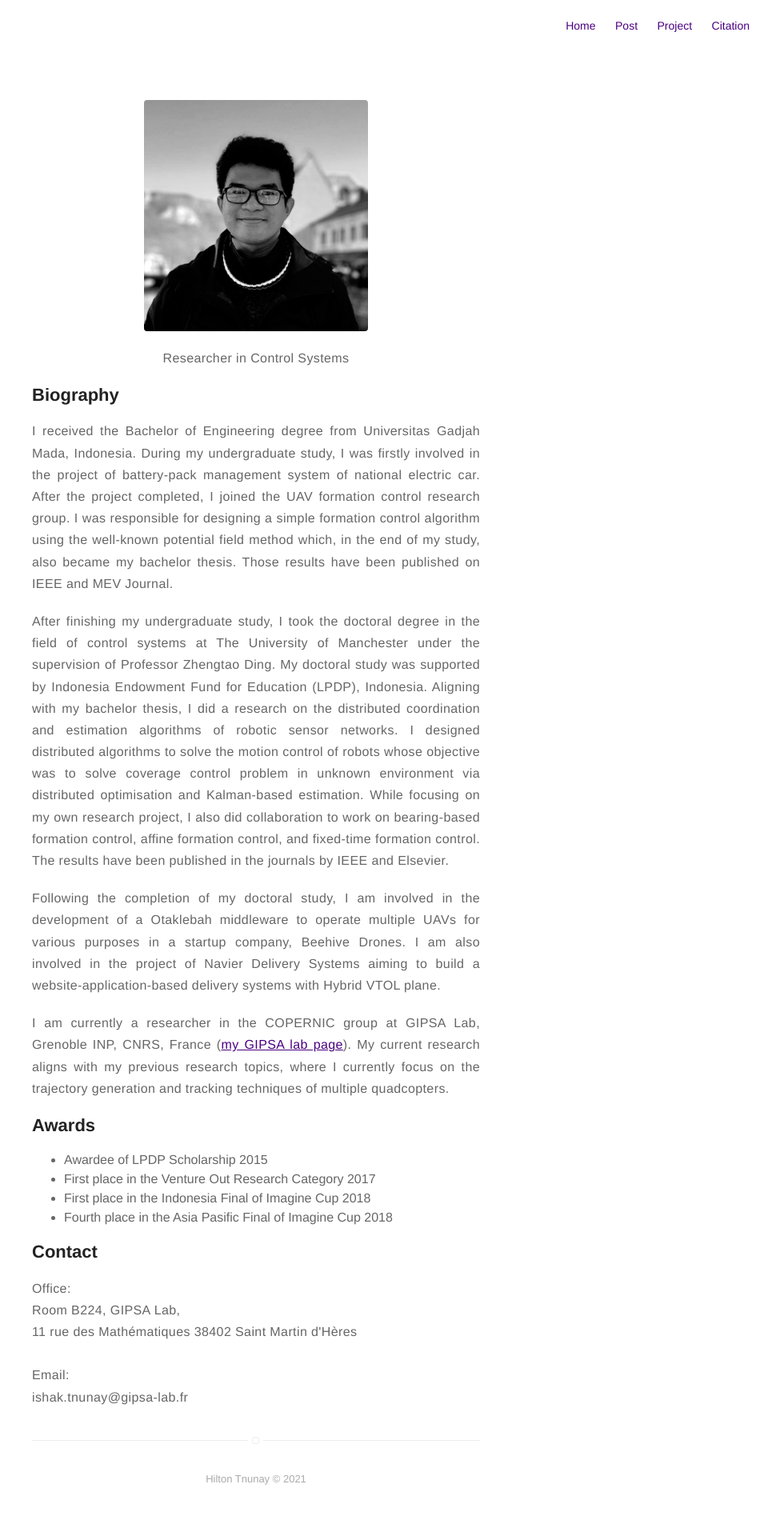
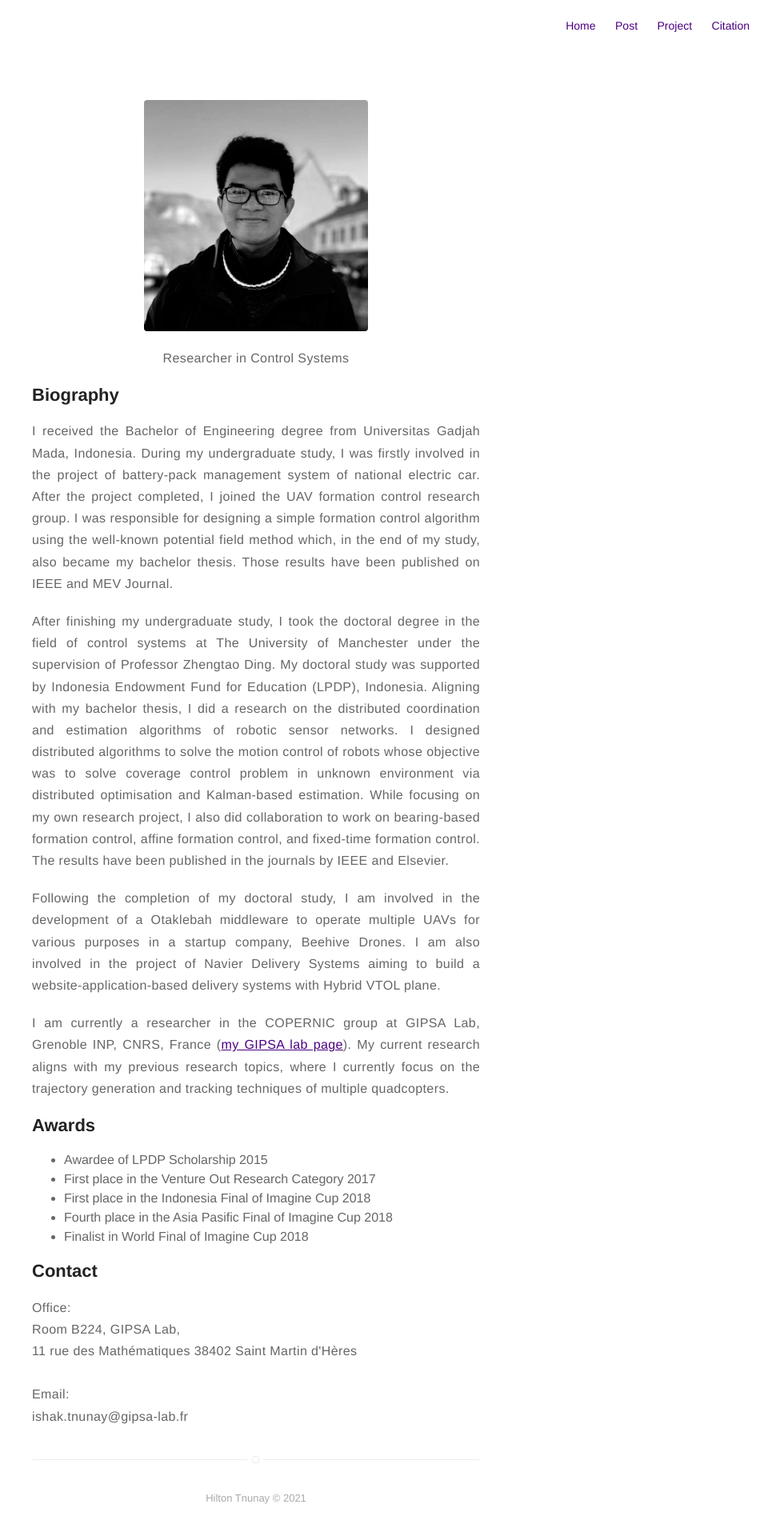
Before and after one commit to tnunay/tnunay.github.io, a Jekyll site: the page built from about.md, in a window 1280 px wide. Shown: the whole page at 80% size, without its empty margins (320-1280 px from the left). Built offline with Jekyll 4.4.1, drawn with Linux system fonts in a browser that asks for light colours; before the commit the page ends 1896 px from its top, so only the background shows below that.

Commit message:
Update github

```diff
--- a/about.md
+++ b/about.md
@@ -23,6 +23,7 @@ layout: page
 	<li>First place in the Venture Out Research Category 2017</li>
 	<li>First place in the Indonesia Final of Imagine Cup 2018</li>
 	<li>Fourth place in the Asia Pasific Final of Imagine Cup 2018</li>
+	<li>Finalist in World Final of Imagine Cup 2018</li>
 </ul>
 
 ## Contact
```
